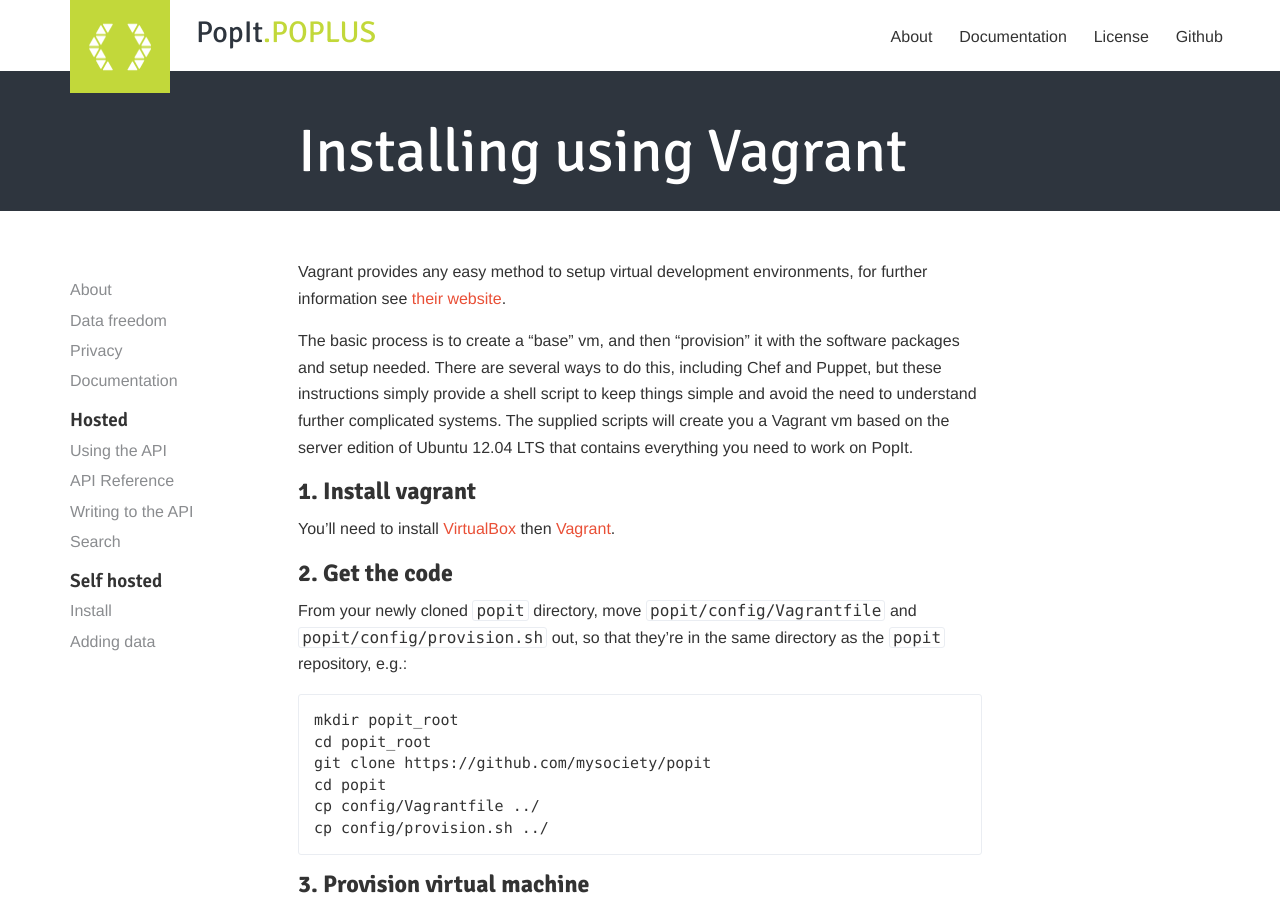
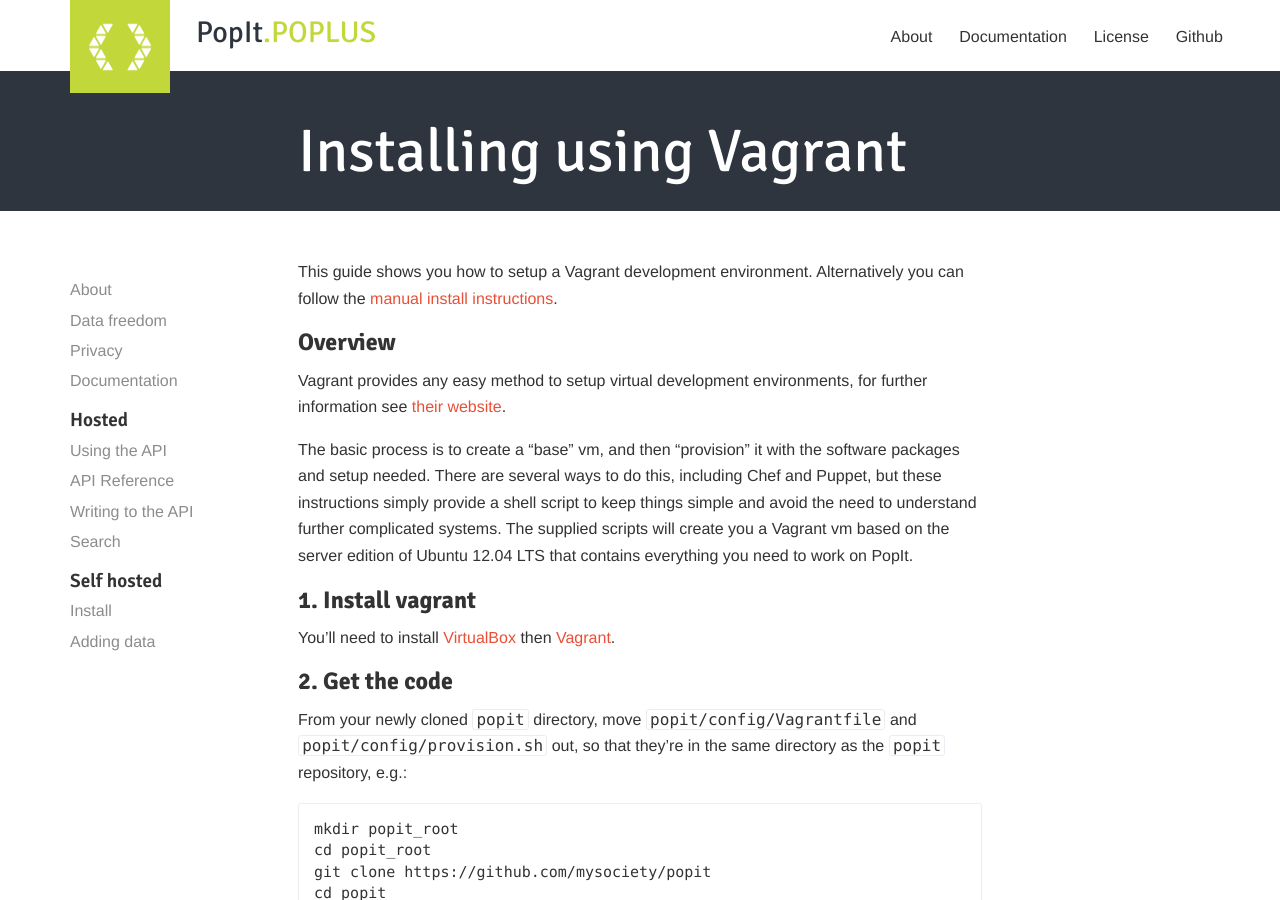
Before and after one commit to mysociety/popit.poplus.org, a Jekyll site: the page built from docs/install/vagrant.md, in a window 1280 px wide and 900 px high. Built offline with Jekyll 4.4.1, drawn with Linux system fonts in a browser that asks for light colours.

Commit message:
Links between manual and vagrant install instructions

```diff
--- a/docs/install/vagrant.md
+++ b/docs/install/vagrant.md
@@ -2,6 +2,10 @@
 layout: docs
 title: Installing using Vagrant
 ---
+
+This guide shows you how to setup a Vagrant development environment. Alternatively you can follow the [manual install instructions]({{ site.baseurl }}/docs/install/).
+
+### Overview
 
 Vagrant provides any easy method to setup virtual development environments, for further information see [their website](http://www.vagrantup.com).
 
```
Also changed, not shown: docs/install.md (+2 -0 lines).
